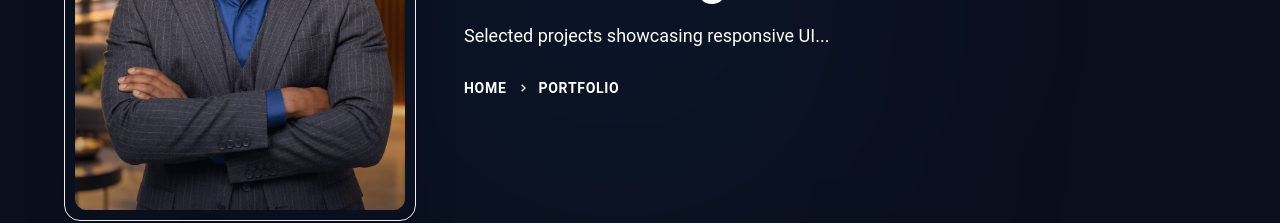
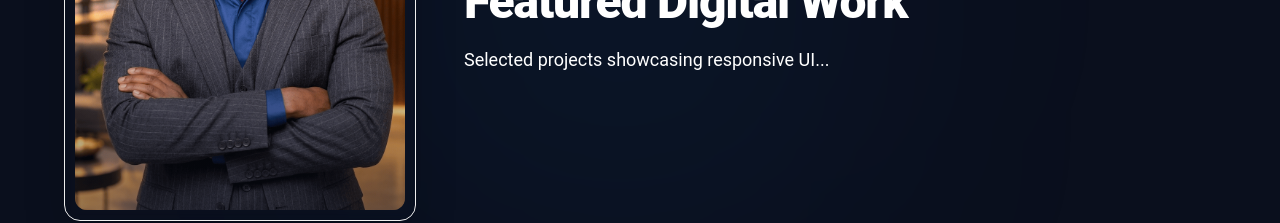
Before and after one commit to sibertechnologies1/ebenezerboadzietiroug, a React app: page /portfolio in a window 1280 px wide. Shown: the part 391-614 px from the top of the page. Built offline with nearby package versions, Linux system fonts and the light colour scheme; no server answers; the database is empty; the HTML template or start-up script is replaced by a standard one.

Commit message:
I have updated the hero section of the portfolio page

```diff
--- a/src/components/Portfolio/PortfolioHero.jsx
+++ b/src/components/Portfolio/PortfolioHero.jsx
@@ -50,13 +50,7 @@ function PortfolioHero({ content }) {
               {description}
             </p>
 
-            <div className="pt-2 flex items-center gap-2 text-xs sm:text-sm font-semibold tracking-wider uppercase text-slate-400">
-              <Link to="/" className="hover:text-blue-400 transition-colors duration-200">
-                Home
-              </Link>
-              <BiChevronRight className="text-base text-slate-500" />
-              <span className="text-white">Portfolio</span>
-            </div>
+
           </div>
 
         </div>
```
